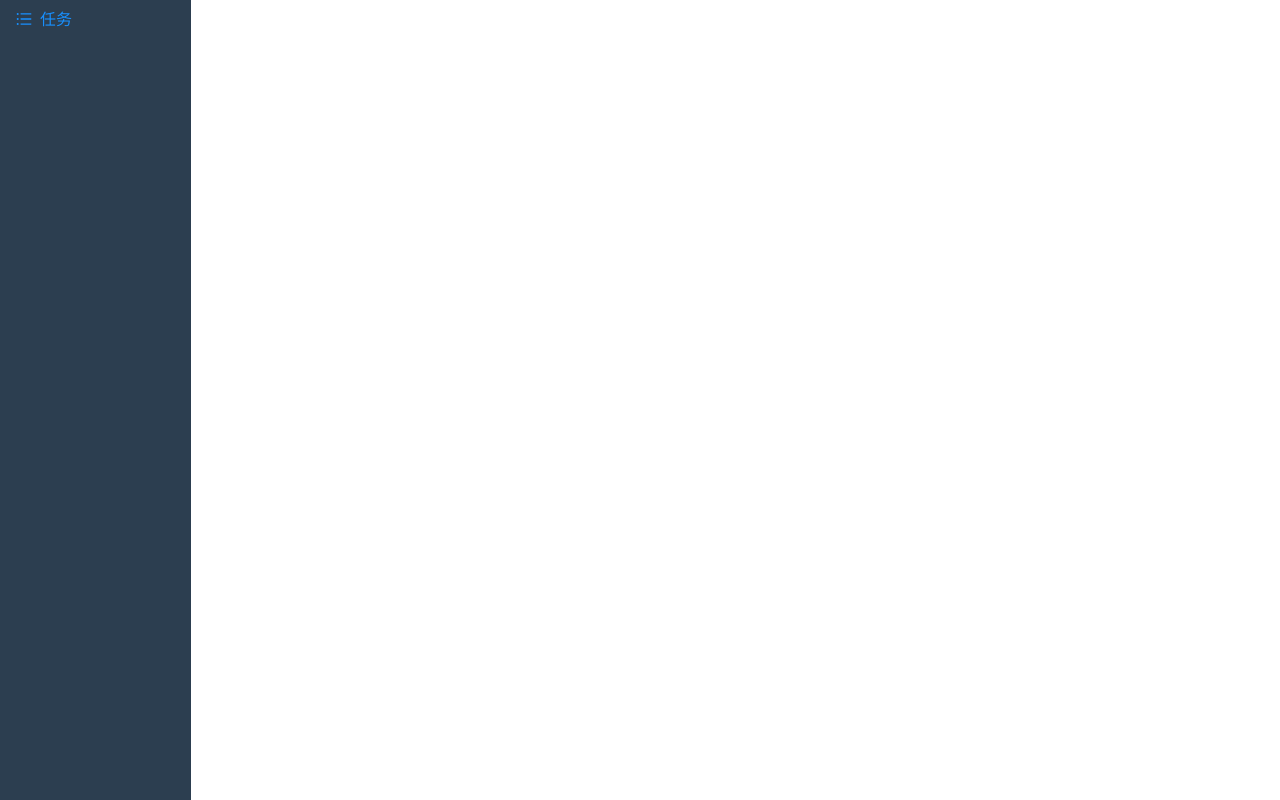
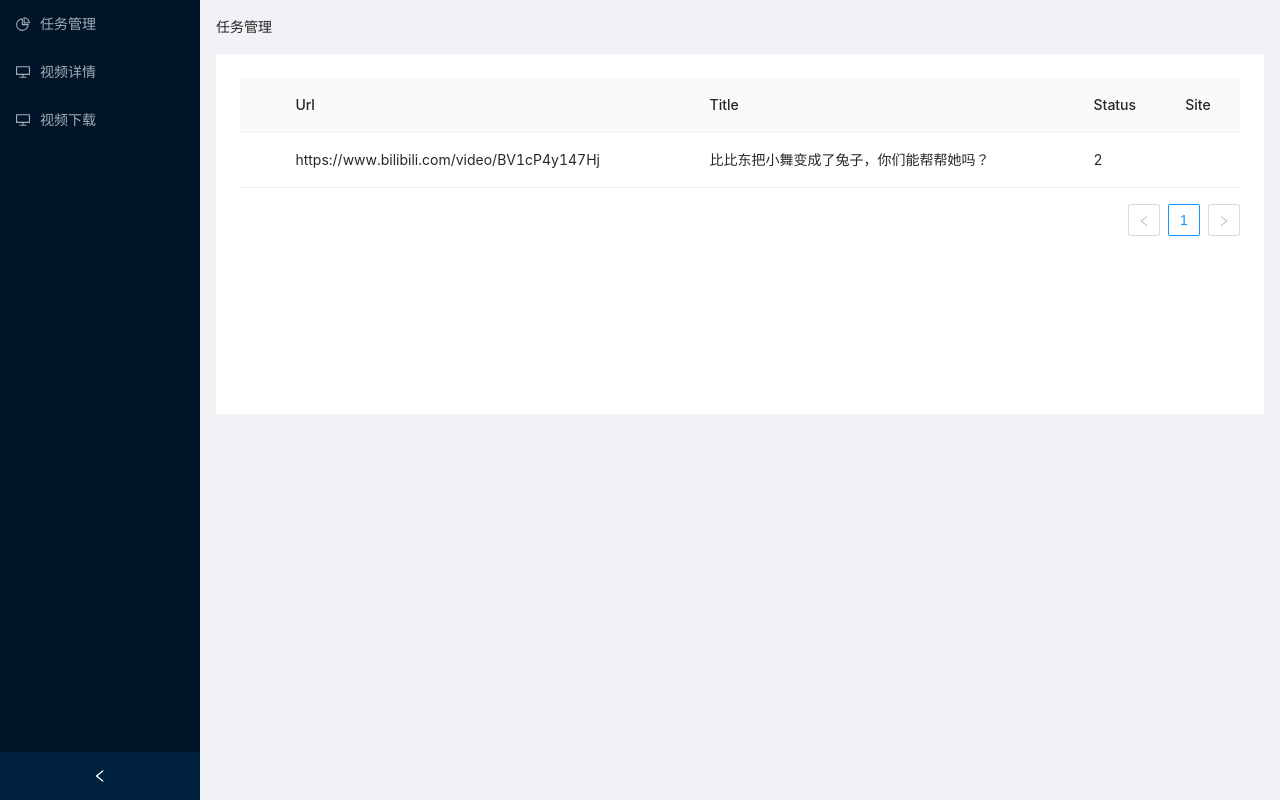
Before and after one commit to Jourmey/dilemma-vue3, a Vue app: page /task in a window 1280 px wide. Before the commit this address had no page. Built offline with nearby package versions, Linux system fonts and the light colour scheme.

Commit message:
add menu

```diff
--- a/src/App.vue
+++ b/src/App.vue
@@ -1,43 +1,9 @@
 <template>
-  <div class="my-container">
-    <div class="left">
-      <a-button type="link" size="large">
-        <template #icon><UnorderedListOutlined /></template>
-        任务
-      </a-button>
-    </div>
-    <div class="right">
-      <router-view/>
-    </div>
-  </div>
+  <router-view />
 </template>
 <script lang="ts">
-import { UnorderedListOutlined } from '@ant-design/icons-vue'
-import { defineComponent } from 'vue'
-export default defineComponent ({
-  components: {
-    UnorderedListOutlined,
-  },
-})
+import { defineComponent } from "vue";
+export default defineComponent({
+  components: {},
+});
 </script>
-<style lang="scss">
-.my-container {
-  display: flex;
-  flex-direction: row;
-  padding: 0;
-  margin: 0;
-  position: absolute;
-  left: 0;
-  top: 0;
-  bottom: 0;
-  right: 0;
-}
-.left {
-  width: 15%;
-  background: #2c3e50;
-}
-.right {
-  width: 85%;
-  margin-right: 10px;
-}
-</style>
--- a/src/api/index.ts
+++ /dev/null
@@ -1,34 +0,0 @@
-import axios, { AxiosResponse } from "axios";
-
-const instance = axios.create({
-    baseURL: 'https://dog.ceo/api',
-    timeout: 3000,
-    headers: {'content-type': 'application/json'}
-});
-
-interface Response {
-    code: number;
-    msg: string;
-    data: any;
-}
-
-interface TaskResponse extends Response {
-    message: string;
-    status: string;
-}
-
-interface AddTaskRequest {
-    name: string;
-}
-
-interface AddTaskResponse extends Response {
-    data: string;
-}
-
-export async function getAllTask(url: string): Promise<AxiosResponse<TaskResponse>> {
-    return instance.get(url)
-}
-
-export async function addTask(url: string, data: AddTaskRequest):Promise<AxiosResponse<AddTaskResponse>> {
-    return instance.post(url, data)
-}
--- /dev/null
+++ b/src/api/task.ts
@@ -0,0 +1,39 @@
+import axios, { AxiosResponse } from "axios";
+
+const instance = axios.create({
+    baseURL: 'http://jourmey.top:8081',
+    timeout: 3000,
+    headers: { 'content-type': 'application/json' }
+});
+
+interface Response {
+    code: number;
+    msg: string;
+    result: any;
+}
+
+export interface GetReq {
+    id: number;
+    page_no: number;
+    page_size: number;
+}
+
+interface Task {
+    id: number; //: 1,
+    url: string; //: "https://www.bilibili.com/video/BV1cP4y147Hj",
+    signatures: string; //: "",
+    tag: number[]; //: []
+    status: number; //: 2,
+    title: string; //: "比比东把小舞变成了兔子，你们能帮帮她吗？",
+    site: string; //: "Bilibili",
+    create_time: string; //: "2021-09-15T03:44:29Z",
+    update_time: string; //: "2021-09-15T03:44:38Z"
+}
+
+interface TaskResponse extends Response {
+    result: Task[];
+}
+
+export async function getTask(url: string, req: GetReq): Promise<AxiosResponse<TaskResponse>> {
+    return instance.get(url, {params: req})
+}
--- a/src/main.ts
+++ b/src/main.ts
@@ -2,9 +2,12 @@ import { createApp } from 'vue'
 import App from './App.vue'
 import router from './router'
 import 'ant-design-vue/dist/antd.css';
-import {Button, Table} from 'ant-design-vue';
+import {Button, Table ,Menu ,Layout ,Breadcrumb } from 'ant-design-vue';
 
 const app = createApp(App)
 app.use(Button)
 app.use(Table)
+app.use(Menu)
+app.use(Layout)
+app.use(Breadcrumb)
 app.use(router).mount('#app')
--- a/src/router/index.ts
+++ b/src/router/index.ts
@@ -1,11 +1,30 @@
 import { createRouter, createWebHistory, RouteRecordRaw } from 'vue-router'
-import Task from '../views/Task.vue'
+import Task from '../views/task.vue'
+import Menu from '../views/menu.vue'
 
 const routes: Array<RouteRecordRaw> = [
   {
     path: '/',
-    name: 'Task',
-    component: Task
+    name: 'menu',
+    component: Menu,
+    //定义嵌套路由
+    children: [
+      {
+        path: '/task',
+        name: '任务管理',
+        component: Task,
+      },
+      // {
+      //   path: '/taskinfo',
+      //   name: '视频详情',
+      //   component: () => import(/* webpackChunkName: "about" */ '../views/taskinfo.vue'),
+      // },
+      // {
+      //   path: '/video',
+      //   name: '视频下载',
+      //   component: () => import(/* webpackChunkName: "about" */ '../views/video.vue'),
+      // },
+    ]
   },
 ]
 
--- a/src/views/Task.vue
+++ b/src/views/Task.vue
@@ -1,7 +1,13 @@
 <template>
   <div>
-    <a-table :columns="columns" :data-source="data" rowKey="id" :pagination="{'position': 'bottom', 'pageSize': 20}" @change="tableChange">
-        <template #expandedRowRender="{ record }">
+    <a-table
+      :columns="columns"
+      :data-source="data"
+      rowKey="id"
+      :pagination="{ position: 'bottom', pageSize: 20 }"
+      @change="onShowSizeChange"
+    >
+      <!-- <template #expandedRowRender="{ record }">
         <div class="content">
           <div class="desc">
             {{ record.description }}
@@ -10,42 +16,57 @@
             <a-button type="link" block @click="btnClick">任务</a-button>
           </div>
         </div>
-        </template>
+      </template> -->
     </a-table>
   </div>
 </template>
 <script lang="ts">
-import { defineComponent } from 'vue';
-import { getAllTask } from '../api'
+import { defineComponent, ref } from "vue";
+import { getTask } from "../api/task";
+import { GetReq } from "../api/task";
+
 const columns = [
-  { title: 'Name', dataIndex: 'name', key: 'name' },
-  { title: 'Age', dataIndex: 'age', key: 'age' },
-  { title: 'Address', dataIndex: 'address', key: 'address'}
+  {
+    dataIndex: "Id",
+    key: "id",
+    slots: { title: "customTitle", customRender: "id" },
+  },
+  {
+    title: "Url",
+    dataIndex: "url",
+    key: "url",
+  },
+  {
+    title: "Title",
+    dataIndex: "title",
+    key: "title",
+  },
+  {
+    title: "Status",
+    key: "status",
+    dataIndex: "status",
+    slots: { customRender: "status" },
+  },
+  {
+    title: "Site",
+    key: "site",
+    slots: { customRender: "site" },
+  },
 ];
 
-const data = [
+var data = ref([
   {
     id: 1,
-    name: 'John Brown',
-    age: 32,
-    address: 'New York No. 1 Lake Park',
-    description: 'My name is John Brown, I am 32 years old, living in New York No. 1 Lake Park.',
+    url: "https://www.bilibili.com/video/BV1cP4y147Hj",
+    signatures: "",
+    tag: [0, 2, 3],
+    status: 2,
+    title: "比比东把小舞变成了兔子，你们能帮帮她吗？",
+    site: "Bilibili",
+    create_time: "2021-09-15T03:44:29Z",
+    update_time: "2021-09-15T03:44:38Z",
   },
-  {
-    id: 2,
-    name: 'Jim Green',
-    age: 42,
-    address: 'London No. 1 Lake Park',
-    description: 'My name is Jim Green, I am 42 years old, living in London No. 1 Lake Park.',
-  },
-  {
-    id: 3,
-    name: 'Joe Black',
-    age: 32,
-    address: 'Sidney No. 1 Lake Park',
-    description: 'My name is Joe Black, I am 32 years old, living in Sidney No. 1 Lake Park.',
-  },
-];
+]);
 
 interface Pagination {
   postion: string;
@@ -53,38 +74,41 @@ interface Pagination {
   current: number;
 }
 
-const btnClick = async () => {
-    const res = await getAllTask('/breeds/image/random')
-    console.log(res.data.code,res.data.message, res.data.data)
-}
+// const btnClick = async () => {
+//   let req: GetReq = {
+//     id: 0,
+//     page_size: 100,
+//     page_no: 0,
+//   };
+//   const res = await getTask("/task", req);
+//   console.log("任务", res);
+//   data.value = res.data.result;
+// };
 
-const tableChange = (pagination:Pagination) => {
-    console.log(pagination.pageSize, pagination.current)
-}
+// 翻页
+const onShowSizeChange = async (current: number, pageSize: number) => {
+  let req: GetReq = {
+    id: 0,
+    page_size: 100,
+    page_no: 0,
+  };
+  const res = await getTask("/task", req);
+  const data = res.data.result;
+};
 
 export default defineComponent({
-  name: 'Task',
+  name: "task",
   setup() {
+    const current = ref<number>(1);
+    const pageSize = ref(20);
     return {
       data,
       columns,
-      btnClick,
-      tableChange
+      current,
+      pageSize,
+      // btnClick,
+      onShowSizeChange,
     };
   },
 });
 </script>
-<style scoped>
-.content {
-    display: flex;
-    flex-direction: row;
-    justify-content: space-between;
-    align-items: center;
-}
-.desc {
-    margin-left: 5%;
-}
-.btn {
-    margin-right: 15%;
-}
-</style>
--- /dev/null
+++ b/src/views/menu.vue
@@ -0,0 +1,79 @@
+<template>
+  <a-layout style="min-height: 100vh">
+    <a-layout-sider v-model:collapsed="collapsed" collapsible>
+      <div class="logo" />
+      <a-menu theme="dark">
+        <a-menu-item key="1" @click="changeMenu('task')">
+          <pie-chart-outlined />
+          <span>任务管理</span>
+        </a-menu-item>
+        <a-menu-item key="2" @click="changeMenu('taskinfo')">
+          <desktop-outlined />
+          <span>视频详情</span>
+        </a-menu-item>
+        <a-menu-item key="3" @click="changeMenu('video')">
+          <desktop-outlined />
+          <span>视频下载</span>
+        </a-menu-item>
+      </a-menu>
+    </a-layout-sider>
+    <!--右边主要内容-->
+    <a-layout>
+      <!--右边头部-->
+      <!-- <a-layout-header style="background: #fff; padding: 0"> </a-layout-header> -->
+      <!--右边内容-->
+      <a-layout-content style="margin: 0 16px">
+        <!--内容头部title-->
+        <a-breadcrumb style="margin: 16px 0">
+          <a-breadcrumb-item>任务管理</a-breadcrumb-item>
+        </a-breadcrumb>
+        <div
+          :style="{ padding: '24px', background: '#fff', minHeight: '360px' }"
+        >
+          <!--定义路由出口-->
+          <router-view />
+        </div>
+      </a-layout-content>
+      <!--右边页脚-->
+      <!-- <a-layout-footer style="text-align: center"> </a-layout-footer> -->
+    </a-layout>
+  </a-layout>
+</template>
+<script lang="ts">
+import { PieChartOutlined, DesktopOutlined } from "@ant-design/icons-vue";
+import { defineComponent, ref } from "vue";
+import task from "./task.vue";
+export default defineComponent({
+  components: {
+    PieChartOutlined,
+    DesktopOutlined,
+  },
+  data() {
+    return {
+      collapsed: ref<boolean>(false),
+    };
+  },
+  methods: {
+    //路由内容切换
+    changeMenu(route: any) {
+      console.log(route);
+      //获取路由对象并切换
+      this.$router.push(route);
+    },
+  },
+});
+</script>
+<style>
+#components-layout-demo-side .logo {
+  height: 32px;
+  margin: 16px;
+  background: rgba(255, 255, 255, 0.3);
+}
+
+.site-layout .site-layout-background {
+  background: #fff;
+}
+[data-theme="dark"] .site-layout .site-layout-background {
+  background: #141414;
+}
+</style>
```
Also changed, not shown: src/components/HelloWorld.vue (deleted, +0 -64 lines). Lines whose indentation alone changed are shown as unchanged.
